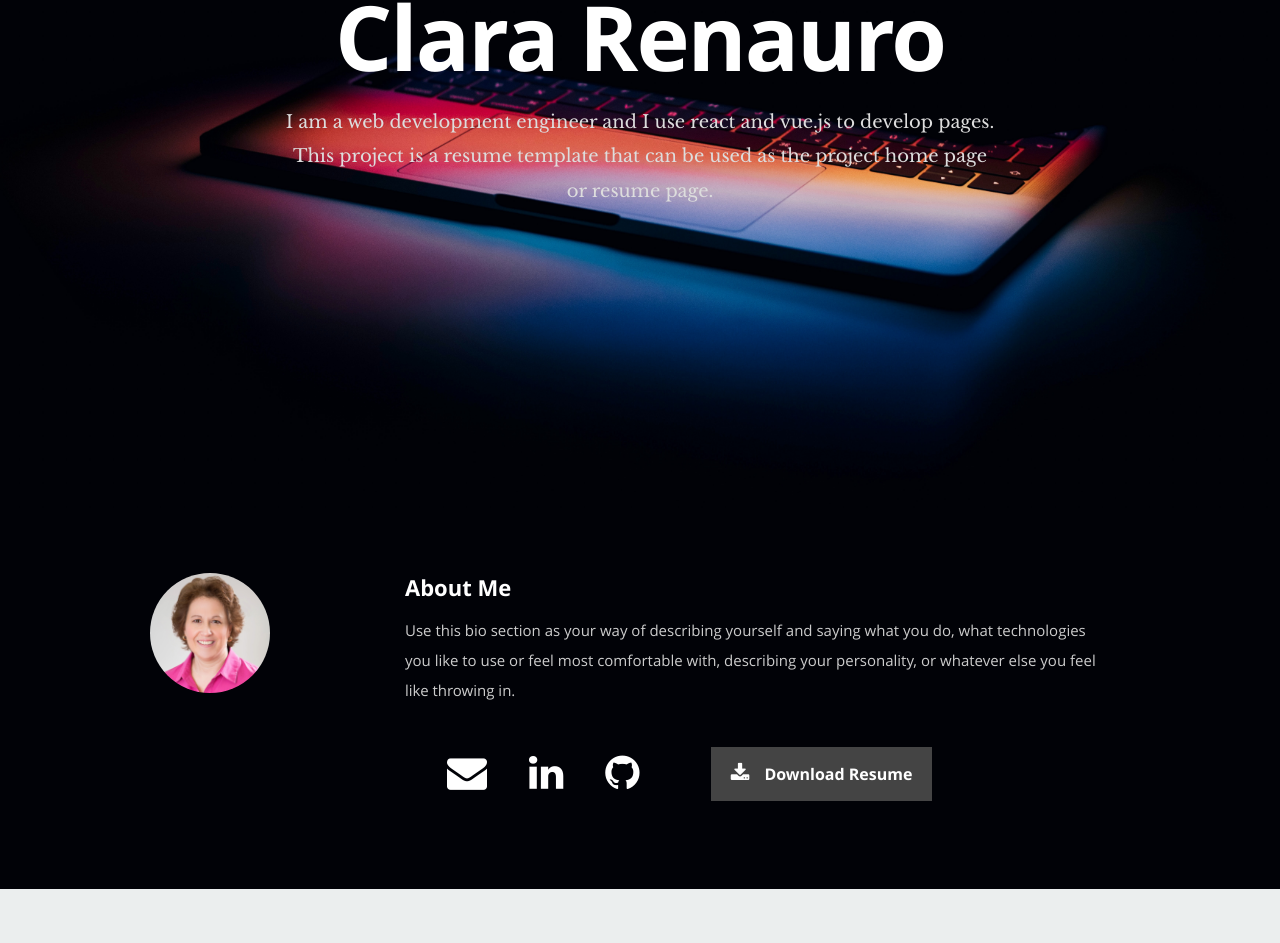
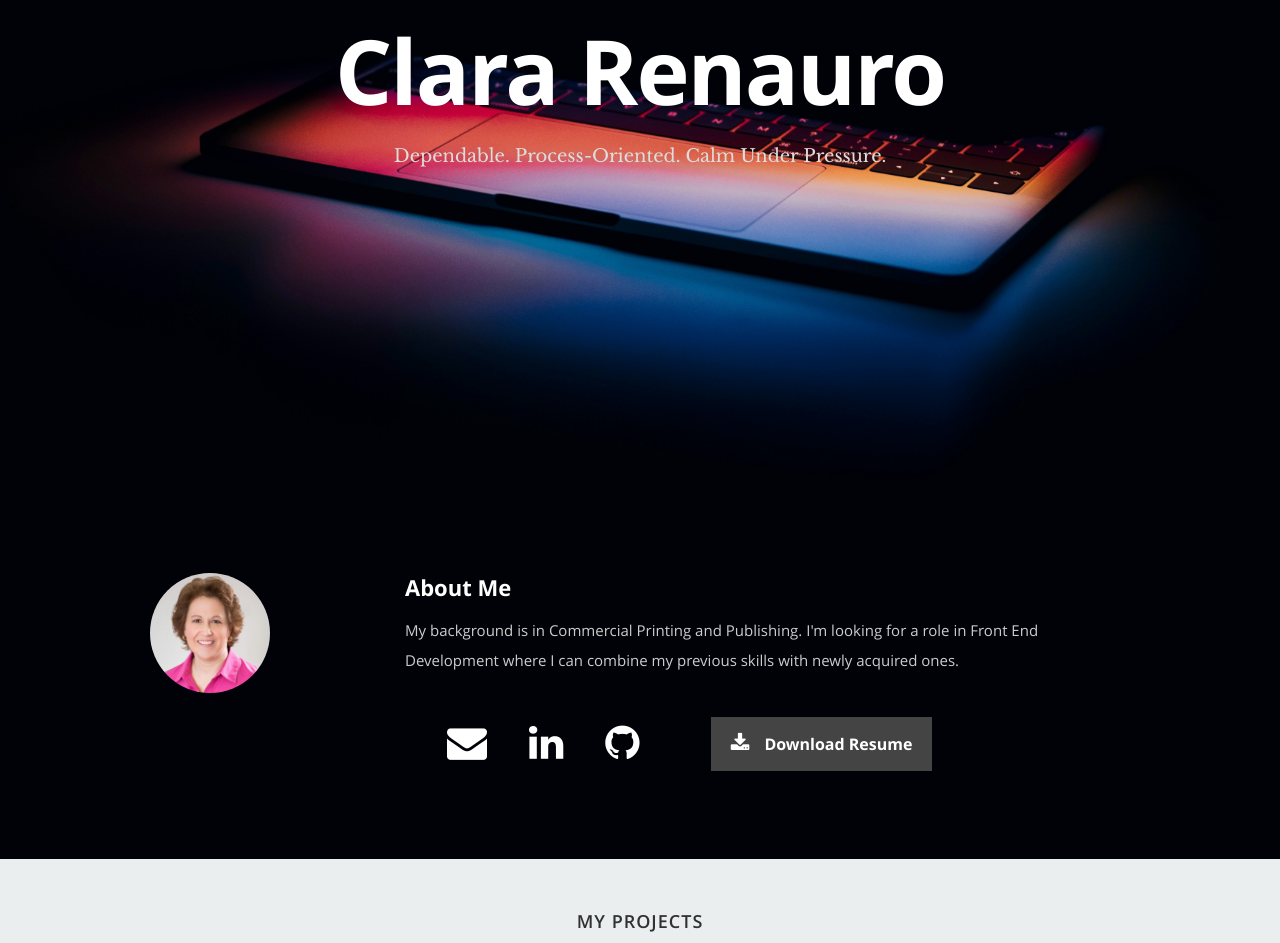
Before and after one commit to CRenauro/ClaraRenauro, a React (Create React App) app: page / in a window 1280 px wide. Shown: the part 287-1230 px from the top of the page. Built offline with nearby package versions, Linux system fonts and the light colour scheme.

Commit message:
updated bio and header section

```diff
--- a/public/css/layout.css
+++ b/public/css/layout.css
@@ -272,7 +272,7 @@ ul#nav li.current a { color: #fe6928; }
    padding-bottom: 40px;
 }
 #portfolio h1 {
-   font: 15px/24px 'opensans-semibold', sans-serif;
+   font: 18px/24px 'opensans-semibold', sans-serif;
    text-transform: uppercase;
    letter-spacing: 1px;
    text-align: center;
@@ -349,7 +349,8 @@ ul#nav li.current a { color: #fe6928; }
    color: #fff;
 }
 .portfolio-item .portfolio-item-meta p {
-   font: 12px/18px 'opensans-light', sans-serif;
+   font: 18px/24px 'opensans-light', sans-serif;
+   line-height: normal;
    color: #c6c7c7;
    margin-bottom: 0;
 }
--- a/public/resumeData.json
+++ b/public/resumeData.json
@@ -1,9 +1,9 @@
 {
   "main": {
     "name":"Clara Renauro",
-    "description":"I am a web development engineer and I use react and vue.js to develop pages. This project is a resume template that can be used as the project home page or resume page",
+    "description":"Dependable. Process-Oriented. Calm Under Pressure",
     "image":"profilepic.jpg",
-    "bio":"Use this bio section as your way of describing yourself and saying what you do, what technologies you like to use or feel most comfortable with, describing your personality, or whatever else you feel like throwing in.",
+    "bio":"My background is in Commercial Printing and Publishing. I'm looking for a role in Front End Development where I can combine my previous skills with newly acquired ones.",
     "contactmessage":"Here is where you should write your message to readers to have them get in contact with you.",
 
     "address":{
```
